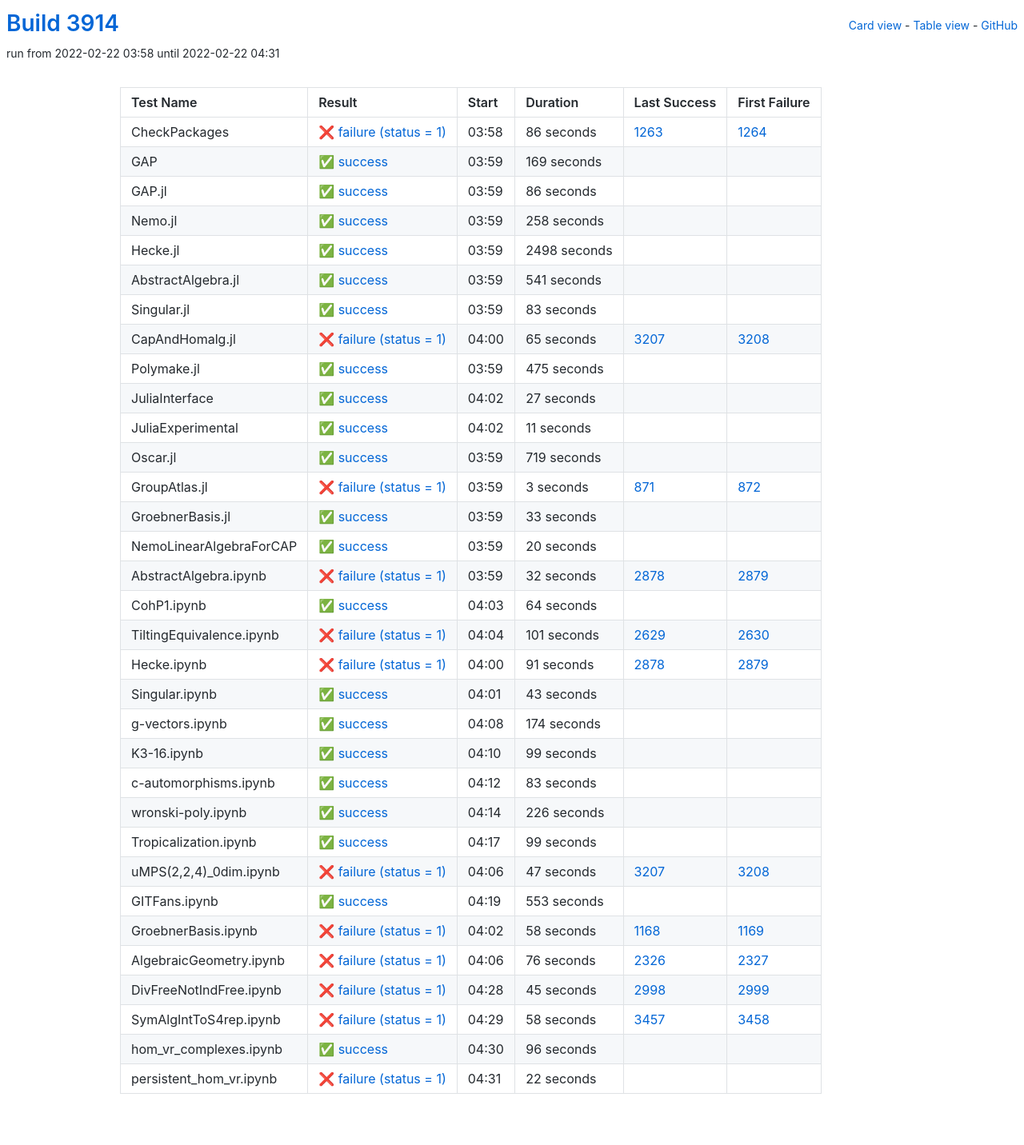
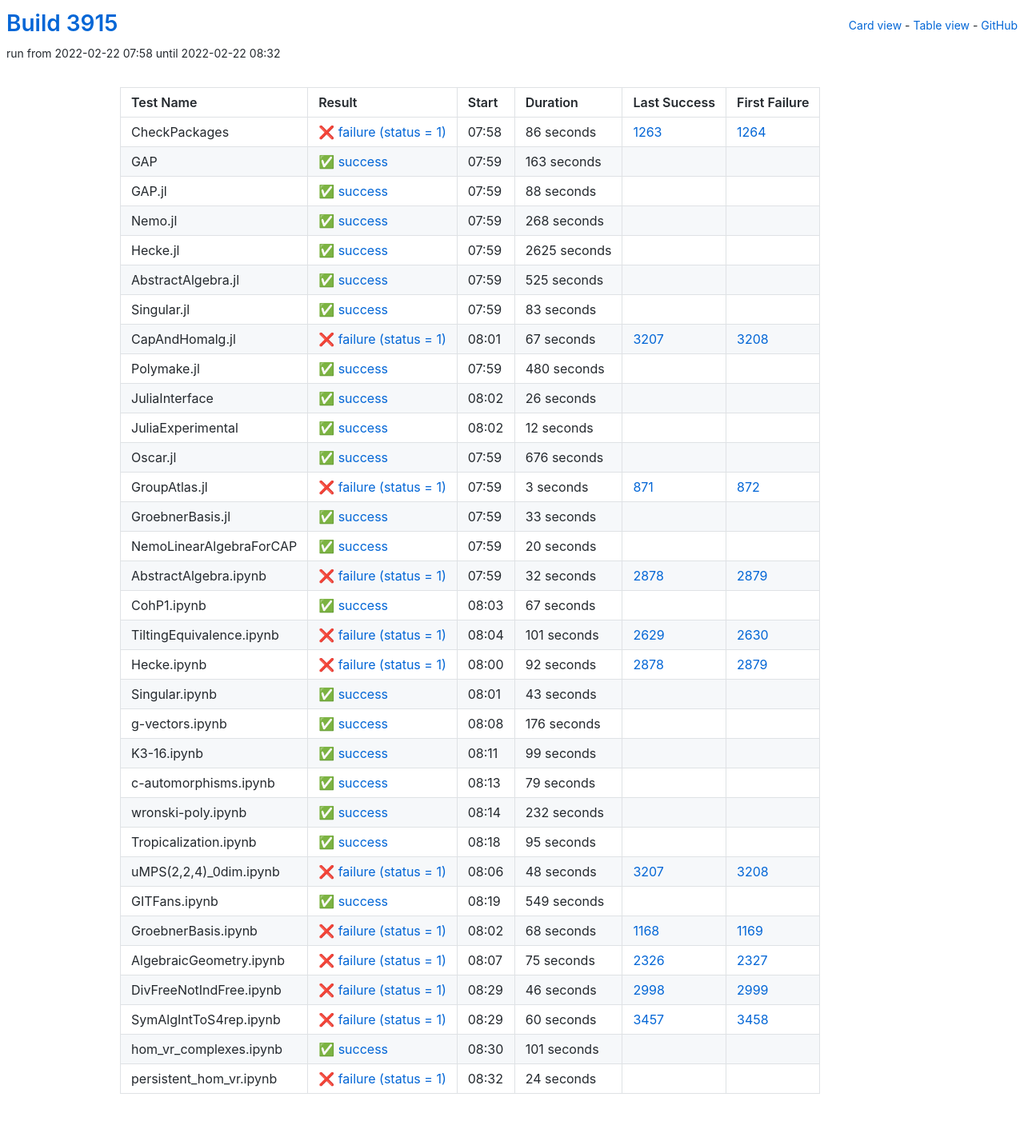
Before and after one commit to oscar-system/oscar-ci-status-stable, a Jekyll site: the page built from table.html, in a window 1280 px wide. Shown: the whole page at 80% size. Built offline with Jekyll 4.4.1, drawn with Linux system fonts in a browser that asks for light colours.

Commit message:
Build #3915

```diff
--- a/_data/ci.yml
+++ b/_data/ci.yml
@@ -1,6 +1,6 @@
 ---
-build: 3914
-build_url: https://oscarci.mathematik.uni-kl.de/job/oscar-stable/3914/
+build: 3915
+build_url: https://oscarci.mathematik.uni-kl.de/job/oscar-stable/3915/
 job: oscar-stable
 organization: oscar-system
 repo: oscar-ci-status-stable
@@ -8,8 +8,8 @@ repourl: https://github.com/oscar-system/oscar-ci-status-stable
 tests:
 - name: CheckPackages
   id: checkpackages
-  log: https://oscarci.mathematik.uni-kl.de/job/oscar-stable/3914/artifact/logs/build-3914/CheckPackages.log
-  start: 2022-02-22 03:58
+  log: https://oscarci.mathematik.uni-kl.de/job/oscar-stable/3915/artifact/logs/build-3915/CheckPackages.log
+  start: 2022-02-22 07:58
   success: false
   exitcode: 1
   status: failure
@@ -20,68 +20,68 @@ tests:
   first_failure_url: https://oscarci.mathematik.uni-kl.de/job/oscar-stable/1264/
 - name: GAP
   id: gap
-  log: https://oscarci.mathematik.uni-kl.de/job/oscar-stable/3914/artifact/logs/build-3914/GAP.log
-  start: 2022-02-22 03:59
+  log: https://oscarci.mathematik.uni-kl.de/job/oscar-stable/3915/artifact/logs/build-3915/GAP.log
+  start: 2022-02-22 07:59
   success: true
   exitcode: 0
   status: success
-  duration: 169
+  duration: 163
   last_success: false
   last_success_url:
   first_failure: false
   first_failure_url:
 - name: GAP.jl
   id: gap-jl
-  log: https://oscarci.mathematik.uni-kl.de/job/oscar-stable/3914/artifact/logs/build-3914/GAP.jl.log
-  start: 2022-02-22 03:59
+  log: https://oscarci.mathematik.uni-kl.de/job/oscar-stable/3915/artifact/logs/build-3915/GAP.jl.log
+  start: 2022-02-22 07:59
   success: true
   exitcode: 0
   status: success
-  duration: 86
+  duration: 88
   last_success: false
   last_success_url:
   first_failure: false
   first_failure_url:
 - name: Nemo.jl
   id: nemo-jl
-  log: https://oscarci.mathematik.uni-kl.de/job/oscar-stable/3914/artifact/logs/build-3914/Nemo.jl.log
-  start: 2022-02-22 03:59
+  log: https://oscarci.mathematik.uni-kl.de/job/oscar-stable/3915/artifact/logs/build-3915/Nemo.jl.log
+  start: 2022-02-22 07:59
   success: true
   exitcode: 0
   status: success
-  duration: 258
+  duration: 268
   last_success: false
   last_success_url:
   first_failure: false
   first_failure_url:
 - name: Hecke.jl
   id: hecke-jl
-  log: https://oscarci.mathematik.uni-kl.de/job/oscar-stable/3914/artifact/logs/build-3914/Hecke.jl.log
-  start: 2022-02-22 03:59
+  log: https://oscarci.mathematik.uni-kl.de/job/oscar-stable/3915/artifact/logs/build-3915/Hecke.jl.log
+  start: 2022-02-22 07:59
   success: true
   exitcode: 0
   status: success
-  duration: 2498
+  duration: 2625
   last_success: false
   last_success_url:
   first_failure: false
   first_failure_url:
 - name: AbstractAlgebra.jl
   id: abstractalgebra-jl
-  log: https://oscarci.mathematik.uni-kl.de/job/oscar-stable/3914/artifact/logs/build-3914/AbstractAlgebra.jl.log
-  start: 2022-02-22 03:59
+  log: https://oscarci.mathematik.uni-kl.de/job/oscar-stable/3915/artifact/logs/build-3915/AbstractAlgebra.jl.log
+  start: 2022-02-22 07:59
   success: true
   exitcode: 0
   status: success
-  duration: 541
+  duration: 525
   last_success: false
   last_success_url:
   first_failure: false
   first_failure_url:
 - name: Singular.jl
   id: singular-jl
-  log: https://oscarci.mathematik.uni-kl.de/job/oscar-stable/3914/artifact/logs/build-3914/Singular.jl.log
-  start: 2022-02-22 03:59
+  log: https://oscarci.mathematik.uni-kl.de/job/oscar-stable/3915/artifact/logs/build-3915/Singular.jl.log
+  start: 2022-02-22 07:59
   success: true
   exitcode: 0
   status: success
@@ -92,68 +92,68 @@ tests:
   first_failure_url:
 - name: CapAndHomalg.jl
   id: capandhomalg-jl
-  log: https://oscarci.mathematik.uni-kl.de/job/oscar-stable/3914/artifact/logs/build-3914/CapAndHomalg.jl.log
-  start: 2022-02-22 04:00
+  log: https://oscarci.mathematik.uni-kl.de/job/oscar-stable/3915/artifact/logs/build-3915/CapAndHomalg.jl.log
+  start: 2022-02-22 08:01
   success: false
   exitcode: 1
   status: failure
-  duration: 65
+  duration: 67
   last_success: 3207
   last_success_url: https://oscarci.mathematik.uni-kl.de/job/oscar-stable/3207/
   first_failure: 3208
   first_failure_url: https://oscarci.mathematik.uni-kl.de/job/oscar-stable/3208/
 - name: Polymake.jl
   id: polymake-jl
-  log: https://oscarci.mathematik.uni-kl.de/job/oscar-stable/3914/artifact/logs/build-3914/Polymake.jl.log
-  start: 2022-02-22 03:59
+  log: https://oscarci.mathematik.uni-kl.de/job/oscar-stable/3915/artifact/logs/build-3915/Polymake.jl.log
+  start: 2022-02-22 07:59
   success: true
   exitcode: 0
   status: success
-  duration: 475
+  duration: 480
   last_success: false
   last_success_url:
   first_failure: false
   first_failure_url:
 - name: JuliaInterface
   id: juliainterface
-  log: https://oscarci.mathematik.uni-kl.de/job/oscar-stable/3914/artifact/logs/build-3914/JuliaInterface.log
-  start: 2022-02-22 04:02
+  log: https://oscarci.mathematik.uni-kl.de/job/oscar-stable/3915/artifact/logs/build-3915/JuliaInterface.log
+  start: 2022-02-22 08:02
   success: true
   exitcode: 0
   status: success
-  duration: 27
+  duration: 26
   last_success: false
   last_success_url:
   first_failure: false
   first_failure_url:
 - name: JuliaExperimental
   id: juliaexperimental
-  log: https://oscarci.mathematik.uni-kl.de/job/oscar-stable/3914/artifact/logs/build-3914/JuliaExperimental.log
-  start: 2022-02-22 04:02
+  log: https://oscarci.mathematik.uni-kl.de/job/oscar-stable/3915/artifact/logs/build-3915/JuliaExperimental.log
+  start: 2022-02-22 08:02
   success: true
   exitcode: 0
   status: success
-  duration: 11
+  duration: 12
   last_success: false
   last_success_url:
   first_failure: false
   first_failure_url:
 - name: Oscar.jl
   id: oscar-jl
-  log: https://oscarci.mathematik.uni-kl.de/job/oscar-stable/3914/artifact/logs/build-3914/Oscar.jl.log
-  start: 2022-02-22 03:59
+  log: https://oscarci.mathematik.uni-kl.de/job/oscar-stable/3915/artifact/logs/build-3915/Oscar.jl.log
+  start: 2022-02-22 07:59
   success: true
   exitcode: 0
   status: success
-  duration: 719
+  duration: 676
   last_success: false
   last_success_url:
   first_failure: false
   first_failure_url:
 - name: GroupAtlas.jl
   id: groupatlas-jl
-  log: https://oscarci.mathematik.uni-kl.de/job/oscar-stable/3914/artifact/logs/build-3914/GroupAtlas.jl.log
-  start: 2022-02-22 03:59
+  log: https://oscarci.mathematik.uni-kl.de/job/oscar-stable/3915/artifact/logs/build-3915/GroupAtlas.jl.log
+  start: 2022-02-22 07:59
   success: false
   exitcode: 1
   status: failure
@@ -164,8 +164,8 @@ tests:
   first_failure_url: https://oscarci.mathematik.uni-kl.de/job/oscar-stable/872/
 - name: GroebnerBasis.jl
   id: groebnerbasis-jl
-  log: https://oscarci.mathematik.uni-kl.de/job/oscar-stable/3914/artifact/logs/build-3914/GroebnerBasis.jl.log
-  start: 2022-02-22 03:59
+  log: https://oscarci.mathematik.uni-kl.de/job/oscar-stable/3915/artifact/logs/build-3915/GroebnerBasis.jl.log
+  start: 2022-02-22 07:59
   success: true
   exitcode: 0
   status: success
@@ -176,8 +176,8 @@ tests:
   first_failure_url:
 - name: NemoLinearAlgebraForCAP
   id: nemolinearalgebraforcap
-  log: https://oscarci.mathematik.uni-kl.de/job/oscar-stable/3914/artifact/logs/build-3914/NemoLinearAlgebraForCAP.log
-  start: 2022-02-22 03:59
+  log: https://oscarci.mathematik.uni-kl.de/job/oscar-stable/3915/artifact/logs/build-3915/NemoLinearAlgebraForCAP.log
+  start: 2022-02-22 07:59
   success: true
   exitcode: 0
   status: success
@@ -188,8 +188,8 @@ tests:
   first_failure_url:
 - name: AbstractAlgebra.ipynb
   id: abstractalgebra-ipynb
-  log: https://oscarci.mathematik.uni-kl.de/job/oscar-stable/3914/artifact/logs/build-3914/AbstractAlgebra.ipynb.log
-  start: 2022-02-22 03:59
+  log: https://oscarci.mathematik.uni-kl.de/job/oscar-stable/3915/artifact/logs/build-3915/AbstractAlgebra.ipynb.log
+  start: 2022-02-22 07:59
   success: false
   exitcode: 1
   status: failure
@@ -200,20 +200,20 @@ tests:
   first_failure_url: https://oscarci.mathematik.uni-kl.de/job/oscar-stable/2879/
 - name: CohP1.ipynb
   id: cohp1-ipynb
-  log: https://oscarci.mathematik.uni-kl.de/job/oscar-stable/3914/artifact/logs/build-3914/CohP1.ipynb.log
-  start: 2022-02-22 04:03
+  log: https://oscarci.mathematik.uni-kl.de/job/oscar-stable/3915/artifact/logs/build-3915/CohP1.ipynb.log
+  start: 2022-02-22 08:03
   success: true
   exitcode: 0
   status: success
-  duration: 64
+  duration: 67
   last_success: false
   last_success_url:
   first_failure: false
   first_failure_url:
 - name: TiltingEquivalence.ipynb
   id: tiltingequivalence-ipynb
-  log: https://oscarci.mathematik.uni-kl.de/job/oscar-stable/3914/artifact/logs/build-3914/TiltingEquivalence.ipynb.log
-  start: 2022-02-22 04:04
+  log: https://oscarci.mathematik.uni-kl.de/job/oscar-stable/3915/artifact/logs/build-3915/TiltingEquivalence.ipynb.log
+  start: 2022-02-22 08:04
   success: false
   exitcode: 1
   status: failure
@@ -224,20 +224,20 @@ tests:
   first_failure_url: https://oscarci.mathematik.uni-kl.de/job/oscar-stable/2630/
 - name: Hecke.ipynb
   id: hecke-ipynb
-  log: https://oscarci.mathematik.uni-kl.de/job/oscar-stable/3914/artifact/logs/build-3914/Hecke.ipynb.log
-  start: 2022-02-22 04:00
+  log: https://oscarci.mathematik.uni-kl.de/job/oscar-stable/3915/artifact/logs/build-3915/Hecke.ipynb.log
+  start: 2022-02-22 08:00
   success: false
   exitcode: 1
   status: failure
-  duration: 91
+  duration: 92
   last_success: 2878
   last_success_url: https://oscarci.mathematik.uni-kl.de/job/oscar-stable/2878/
   first_failure: 2879
   first_failure_url: https://oscarci.mathematik.uni-kl.de/job/oscar-stable/2879/
 - name: Singular.ipynb
   id: singular-ipynb
-  log: https://oscarci.mathematik.uni-kl.de/job/oscar-stable/3914/artifact/logs/build-3914/Singular.ipynb.log
-  start: 2022-02-22 04:01
+  log: https://oscarci.mathematik.uni-kl.de/job/oscar-stable/3915/artifact/logs/build-3915/Singular.ipynb.log
+  start: 2022-02-22 08:01
   success: true
   exitcode: 0
   status: success
@@ -248,20 +248,20 @@ tests:
   first_failure_url:
 - name: g-vectors.ipynb
   id: g-vectors-ipynb
-  log: https://oscarci.mathematik.uni-kl.de/job/oscar-stable/3914/artifact/logs/build-3914/g-vectors.ipynb.log
-  start: 2022-02-22 04:08
+  log: https://oscarci.mathematik.uni-kl.de/job/oscar-stable/3915/artifact/logs/build-3915/g-vectors.ipynb.log
+  start: 2022-02-22 08:08
   success: true
   exitcode: 0
   status: success
-  duration: 174
+  duration: 176
   last_success: false
   last_success_url:
   first_failure: false
   first_failure_url:
 - name: K3-16.ipynb
   id: k3-16-ipynb
-  log: https://oscarci.mathematik.uni-kl.de/job/oscar-stable/3914/artifact/logs/build-3914/K3-16.ipynb.log
-  start: 2022-02-22 04:10
+  log: https://oscarci.mathematik.uni-kl.de/job/oscar-stable/3915/artifact/logs/build-3915/K3-16.ipynb.log
+  start: 2022-02-22 08:11
   success: true
   exitcode: 0
   status: success
@@ -272,132 +272,132 @@ tests:
   first_failure_url:
 - name: c-automorphisms.ipynb
   id: c-automorphisms-ipynb
-  log: https://oscarci.mathematik.uni-kl.de/job/oscar-stable/3914/artifact/logs/build-3914/c-automorphisms.ipynb.log
-  start: 2022-02-22 04:12
+  log: https://oscarci.mathematik.uni-kl.de/job/oscar-stable/3915/artifact/logs/build-3915/c-automorphisms.ipynb.log
+  start: 2022-02-22 08:13
   success: true
   exitcode: 0
   status: success
-  duration: 83
+  duration: 79
   last_success: false
   last_success_url:
   first_failure: false
   first_failure_url:
 - name: wronski-poly.ipynb
   id: wronski-poly-ipynb
-  log: https://oscarci.mathematik.uni-kl.de/job/oscar-stable/3914/artifact/logs/build-3914/wronski-poly.ipynb.log
-  start: 2022-02-22 04:14
+  log: https://oscarci.mathematik.uni-kl.de/job/oscar-stable/3915/artifact/logs/build-3915/wronski-poly.ipynb.log
+  start: 2022-02-22 08:14
   success: true
   exitcode: 0
   status: success
-  duration: 226
+  duration: 232
   last_success: false
   last_success_url:
   first_failure: false
   first_failure_url:
 - name: Tropicalization.ipynb
   id: tropicalization-ipynb
-  log: https://oscarci.mathematik.uni-kl.de/job/oscar-stable/3914/artifact/logs/build-3914/Tropicalization.ipynb.log
-  start: 2022-02-22 04:17
+  log: https://oscarci.mathematik.uni-kl.de/job/oscar-stable/3915/artifact/logs/build-3915/Tropicalization.ipynb.log
+  start: 2022-02-22 08:18
   success: true
   exitcode: 0
   status: success
-  duration: 99
+  duration: 95
   last_success: false
   last_success_url:
   first_failure: false
   first_failure_url:
 - name: uMPS(2,2,4)_0dim.ipynb
   id: umps-2-2-4-0dim-ipynb
-  log: https://oscarci.mathematik.uni-kl.de/job/oscar-stable/3914/artifact/logs/build-3914/uMPS-2-2-4-_0dim.ipynb.log
-  start: 2022-02-22 04:06
+  log: https://oscarci.mathematik.uni-kl.de/job/oscar-stable/3915/artifact/logs/build-3915/uMPS-2-2-4-_0dim.ipynb.log
+  start: 2022-02-22 08:06
   success: false
   exitcode: 1
   status: failure
-  duration: 47
+  duration: 48
   last_success: 3207
   last_success_url: https://oscarci.mathematik.uni-kl.de/job/oscar-stable/3207/
   first_failure: 3208
   first_failure_url: https://oscarci.mathematik.uni-kl.de/job/oscar-stable/3208/
 - name: GITFans.ipynb
   id: gitfans-ipynb
-  log: https://oscarci.mathematik.uni-kl.de/job/oscar-stable/3914/artifact/logs/build-3914/GITFans.ipynb.log
-  start: 2022-02-22 04:19
+  log: https://oscarci.mathematik.uni-kl.de/job/oscar-stable/3915/artifact/logs/build-3915/GITFans.ipynb.log
+  start: 2022-02-22 08:19
   success: true
   exitcode: 0
   status: success
-  duration: 553
+  duration: 549
   last_success: false
   last_success_url:
   first_failure: false
   first_failure_url:
 - name: GroebnerBasis.ipynb
   id: groebnerbasis-ipynb
-  log: https://oscarci.mathematik.uni-kl.de/job/oscar-stable/3914/artifact/logs/build-3914/GroebnerBasis.ipynb.log
-  start: 2022-02-22 04:02
+  log: https://oscarci.mathematik.uni-kl.de/job/oscar-stable/3915/artifact/logs/build-3915/GroebnerBasis.ipynb.log
+  start: 2022-02-22 08:02
   success: false
   exitcode: 1
   status: failure
-  duration: 58
+  duration: 68
   last_success: 1168
   last_success_url: https://oscarci.mathematik.uni-kl.de/job/oscar-stable/1168/
   first_failure: 1169
   first_failure_url: https://oscarci.mathematik.uni-kl.de/job/oscar-stable/1169/
 - name: AlgebraicGeometry.ipynb
   id: algebraicgeometry-ipynb
-  log: https://oscarci.mathematik.uni-kl.de/job/oscar-stable/3914/artifact/logs/build-3914/AlgebraicGeometry.ipynb.log
-  start: 2022-02-22 04:06
+  log: https://oscarci.mathematik.uni-kl.de/job/oscar-stable/3915/artifact/logs/build-3915/AlgebraicGeometry.ipynb.log
+  start: 2022-02-22 08:07
   success: false
   exitcode: 1
   status: failure
-  duration: 76
+  duration: 75
   last_success: 2326
   last_success_url: https://oscarci.mathematik.uni-kl.de/job/oscar-stable/2326/
   first_failure: 2327
   first_failure_url: https://oscarci.mathematik.uni-kl.de/job/oscar-stable/2327/
 - name: DivFreeNotIndFree.ipynb
   id: divfreenotindfree-ipynb
-  log: https://oscarci.mathematik.uni-kl.de/job/oscar-stable/3914/artifact/logs/build-3914/DivFreeNotIndFree.ipynb.log
-  start: 2022-02-22 04:28
+  log: https://oscarci.mathematik.uni-kl.de/job/oscar-stable/3915/artifact/logs/build-3915/DivFreeNotIndFree.ipynb.log
+  start: 2022-02-22 08:29
   success: false
   exitcode: 1
   status: failure
-  duration: 45
+  duration: 46
   last_success: 2998
   last_success_url: https://oscarci.mathematik.uni-kl.de/job/oscar-stable/2998/
   first_failure: 2999
   first_failure_url: https://oscarci.mathematik.uni-kl.de/job/oscar-stable/2999/
 - name: SymAlgIntToS4rep.ipynb
   id: symalginttos4rep-ipynb
-  log: https://oscarci.mathematik.uni-kl.de/job/oscar-stable/3914/artifact/logs/build-3914/SymAlgIntToS4rep.ipynb.log
-  start: 2022-02-22 04:29
+  log: https://oscarci.mathematik.uni-kl.de/job/oscar-stable/3915/artifact/logs/build-3915/SymAlgIntToS4rep.ipynb.log
+  start: 2022-02-22 08:29
   success: false
   exitcode: 1
   status: failure
-  duration: 58
+  duration: 60
   last_success: 3457
   last_success_url: https://oscarci.mathematik.uni-kl.de/job/oscar-stable/3457/
   first_failure: 3458
   first_failure_url: https://oscarci.mathematik.uni-kl.de/job/oscar-stable/3458/
 - name: hom_vr_complexes.ipynb
   id: hom-vr-complexes-ipynb
-  log: https://oscarci.mathematik.uni-kl.de/job/oscar-stable/3914/artifact/logs/build-3914/hom_vr_complexes.ipynb.log
-  start: 2022-02-22 04:30
+  log: https://oscarci.mathematik.uni-kl.de/job/oscar-stable/3915/artifact/logs/build-3915/hom_vr_complexes.ipynb.log
+  start: 2022-02-22 08:30
   success: true
   exitcode: 0
   status: success
-  duration: 96
+  duration: 101
   last_success: false
   last_success_url:
   first_failure: false
   first_failure_url:
 - name: persistent_hom_vr.ipynb
   id: persistent-hom-vr-ipynb
-  log: https://oscarci.mathematik.uni-kl.de/job/oscar-stable/3914/artifact/logs/build-3914/persistent_hom_vr.ipynb.log
-  start: 2022-02-22 04:31
+  log: https://oscarci.mathematik.uni-kl.de/job/oscar-stable/3915/artifact/logs/build-3915/persistent_hom_vr.ipynb.log
+  start: 2022-02-22 08:32
   success: false
   exitcode: 1
   status: failure
-  duration: 22
+  duration: 24
   last_success: false
   last_success_url:
   first_failure: false
```
Also changed, not shown: README.md.
